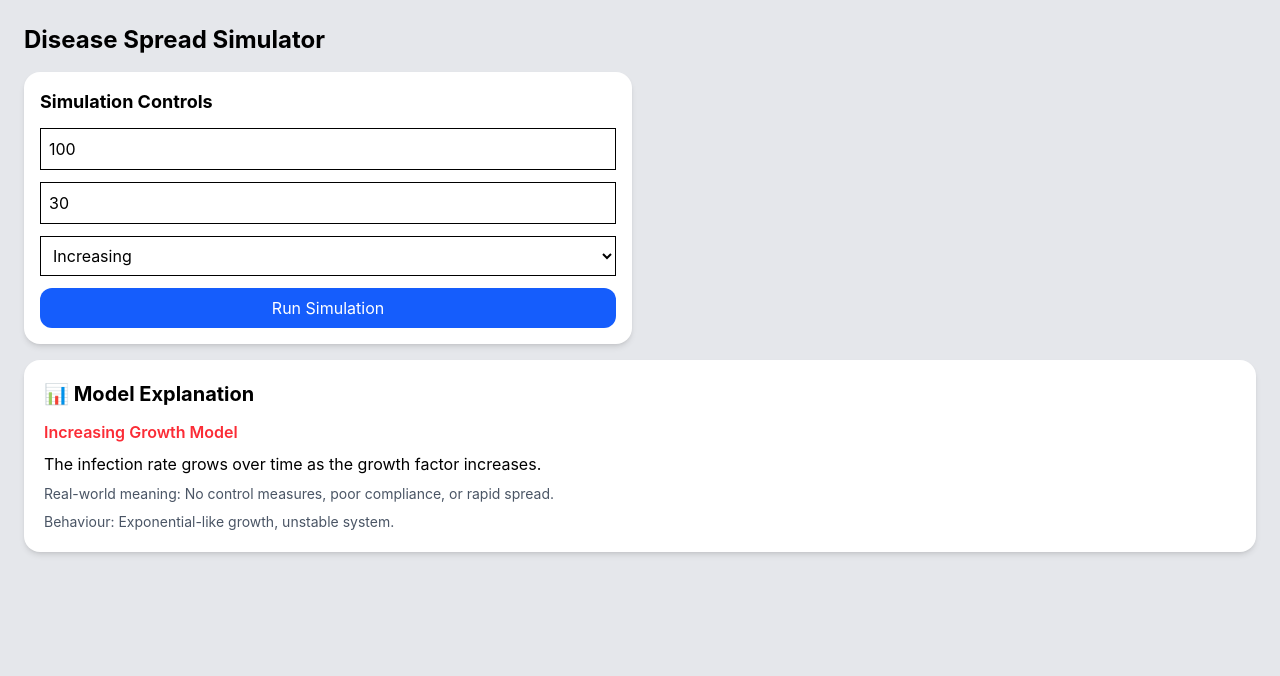
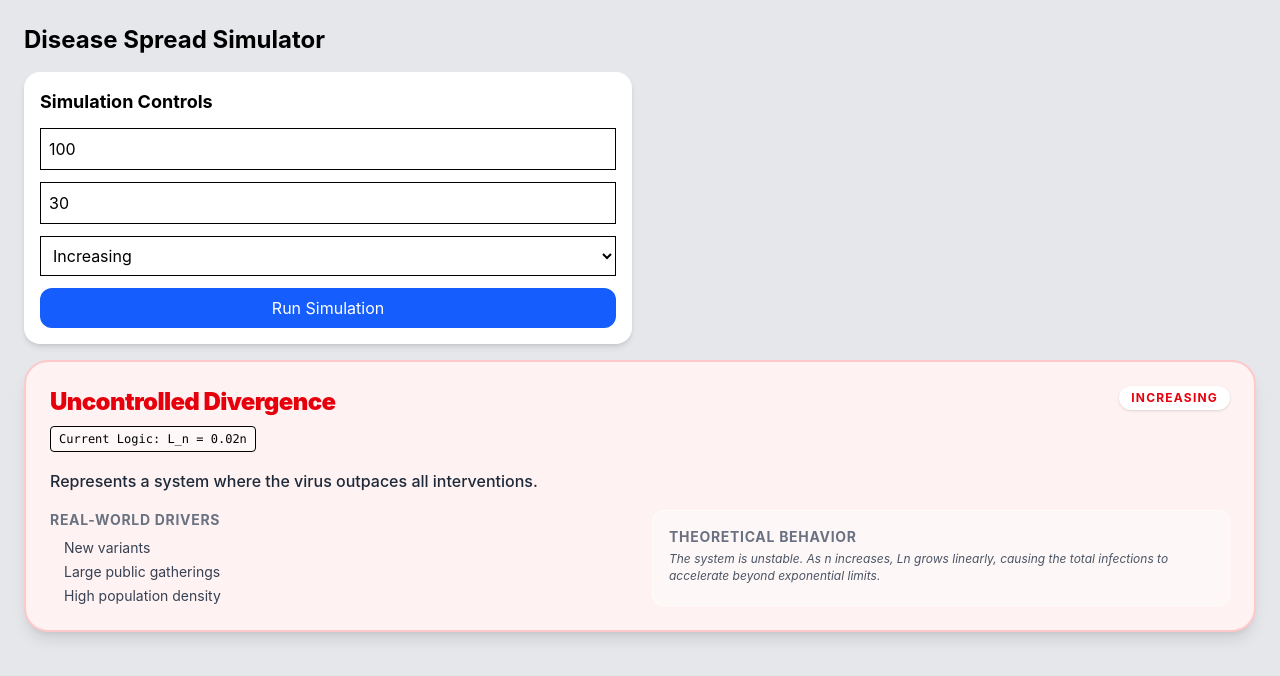
Before and after one commit to xenobyte012/sir-simulator, a React (Vite) app: page / in a window 1280 px wide. Shown: the top 676 px of the page. Built offline with nearby package versions, Linux system fonts and the light colour scheme.

Commit message:
addig grapsh and explanation

```diff
--- a/src/components/Graph.jsx
+++ b/src/components/Graph.jsx
@@ -8,7 +8,8 @@ function Graph({ data }) {
         <XAxis dataKey="time" />
         <YAxis />
         <Tooltip />
-        <Line type="monotone" dataKey="value" stroke="#2563eb" />
+        <Line type="monotone" dataKey="Dynamic" stroke="#2563eb" strokeWidth={3} dot={false} />
+<Line type="monotone" dataKey="Static" stroke="#94a3b8" strokeDasharray="5 5" dot={false} />
       </LineChart>
     </div>
   );
--- a/src/components/ModelInfo.jsx
+++ b/src/components/ModelInfo.jsx
@@ -1,62 +1,83 @@
+const MODEL_DETAILS = {
+  increasing: {
+    title: "Uncontrolled Divergence",
+    color: "text-red-600",
+    border: "border-red-200",
+    bg: "bg-red-50",
+    formula: "L_n = 0.02n",
+    summary: "Represents a system where the virus outpaces all interventions.",
+    scenarios: ["New variants", "Large public gatherings", "High population density"],
+    mathNote: "The system is unstable. As n increases, Ln grows linearly, causing the total infections to accelerate beyond exponential limits.",
+  },
+  decreasing: {
+    title: "Convergent Suppression",
+    color: "text-green-600",
+    border: "border-green-200",
+    bg: "bg-green-50",
+    formula: "L_n = 1 / (n + 1)",
+    summary: "Represents the 'Flattening the Curve' effect through active control.",
+    scenarios: ["Mass vaccination", "Strict lockdowns", "Increased public hygiene"],
+    mathNote: "The growth factor Ln approachs 0 as n increases. This leads to the system stabilizing (convergence), eventually halting new infections.",
+  },
+  oscillating: {
+    title: "Periodic Oscillation (Waves)",
+    color: "text-blue-600",
+    border: "border-blue-200",
+    bg: "bg-blue-50",
+    formula: "L_n = 0.1 * sin(n)",
+    summary: "Simulates the 'tug-of-war' between spread and social behavior.",
+    scenarios: ["Seasonal flu cycles", "Policy changes (Opening/Closing schools)", "Holiday travel spikes"],
+    mathNote: "The sine function creates periodic cycles. Positive values simulate outbreaks, while negative values simulate temporary recovery phases.",
+  },
+};
+
 function ModelInfo({ type }) {
+  const info = MODEL_DETAILS[type];
+
+  if (!info) return null;
+
   return (
-    <div className="bg-white p-5 rounded-2xl shadow-md space-y-3">
+    <div className={`p-6 rounded-3xl shadow-lg border-2 transition-all duration-500 ${info.border} ${info.bg}`}>
+      <div className="flex justify-between items-start mb-4">
+        <div>
+          <h2 className={`font-black text-2xl tracking-tight ${info.color}`}>
+            {info.title}
+          </h2>
+          <code className="text-xs font-mono bg-white/50 px-2 py-1 rounded border mt-2 inline-block">
+            Current Logic: {info.formula}
+          </code>
+        </div>
+        <span className={`px-3 py-1 rounded-full text-xs font-bold uppercase tracking-widest bg-white ${info.color} shadow-sm`}>
+          {type}
+        </span>
+      </div>
 
-      <h2 className="font-bold text-xl">
-        📊 Model Explanation
-      </h2>
+      <p className="text-gray-800 font-medium mb-4 leading-relaxed">
+        {info.summary}
+      </p>
 
-      {type === "increasing" && (
+      <div className="grid grid-cols-1 md:grid-cols-2 gap-6">
+        {/* Real World Applications */}
         <div className="space-y-2">
-          <p className="font-semibold text-red-500">
-            Increasing Growth Model
-          </p>
-          <p>
-            The infection rate grows over time as the growth factor increases.
-          </p>
-          <p className="text-sm text-gray-600">
-            Real-world meaning: No control measures, poor compliance, or rapid spread.
-          </p>
-          <p className="text-sm text-gray-600">
-            Behaviour: Exponential-like growth, unstable system.
+          <h3 className="text-sm font-bold uppercase text-gray-500 tracking-wider">Real-World Drivers</h3>
+          <ul className="space-y-1">
+            {info.scenarios.map((s, i) => (
+              <li key={i} className="flex items-center text-sm text-gray-700">
+                <span className={`mr-2 h-1.5 w-1.5 rounded-full ${info.color.replace('text', 'bg')}`} />
+                {s}
+              </li>
+            ))}
+          </ul>
+        </div>
+
+        {/* Theoretical Analysis */}
+        <div className="bg-white/40 p-4 rounded-xl border border-white/60">
+          <h3 className="text-sm font-bold uppercase text-gray-500 tracking-wider mb-1">Theoretical Behavior</h3>
+          <p className="text-xs text-gray-600 italic leading-snug">
+            {info.mathNote}
           </p>
         </div>
-      )}
-
-      {type === "decreasing" && (
-        <div className="space-y-2">
-          <p className="font-semibold text-green-600">
-            Controlled Decay Model
-          </p>
-          <p>
-            The infection rate decreases over time as interventions take effect.
-          </p>
-          <p className="text-sm text-gray-600">
-            Real-world meaning: Vaccination, lockdowns, mask usage.
-          </p>
-          <p className="text-sm text-gray-600">
-            Behaviour: Stabilising system, converges toward zero infections.
-          </p>
-        </div>
-      )}
-
-      {type === "oscillating" && (
-        <div className="space-y-2">
-          <p className="font-semibold text-blue-600">
-            Wave (Oscillation) Model
-          </p>
-          <p>
-            Infection rates rise and fall in cycles over time.
-          </p>
-          <p className="text-sm text-gray-600">
-            Real-world meaning: Waves of outbreaks (COVID-style patterns).
-          </p>
-          <p className="text-sm text-gray-600">
-            Behaviour: Periodic instability due to behavioural changes.
-          </p>
-        </div>
-      )}
-
+      </div>
     </div>
   );
 }
--- a/src/utils/simulate.js
+++ b/src/utils/simulate.js
@@ -1,32 +1,23 @@
-// This function runs your mathematical model
-// T(n+1) = Tn * (1 + Ln)
-
 export function simulateGrowth(T0, steps, type) {
-  let T = T0;
+  let T_dynamic = T0;
+  let T_static = T0;
+  const static_growth = 0.05; // 5% constant growth
   const data = [];
 
   for (let n = 0; n < steps; n++) {
     let Ln;
+    if (type === "increasing") Ln = 0.005 * n;
+    else if (type === "decreasing") Ln = 0.1 / (n + 1);
+    else if (type === "oscillating") Ln = 0.1 * Math.sin(n);
 
-    // Dynamic growth factor based on selection
-    if (type === "increasing") {
-      Ln = 0.02 * n; // grows over time
-    }
-    else if (type === "decreasing") {
-      Ln = 1 / (n + 1); // decreases over time
-    }
-    else if (type === "oscillating") {
-      Ln = 0.1 * Math.sin(n); // waves
-    }
-
-    // Apply recursive formula
-    T = T * (1 + Ln);
+    T_dynamic = T_dynamic * (1 + Ln);
+    T_static = T_static * (1 + static_growth);
 
     data.push({
       time: n,
-      value: Number(T.toFixed(2)),
+      Dynamic: Number(T_dynamic.toFixed(2)),
+      Static: Number(T_static.toFixed(2)),
     });
   }
-
   return data;
 }
```
